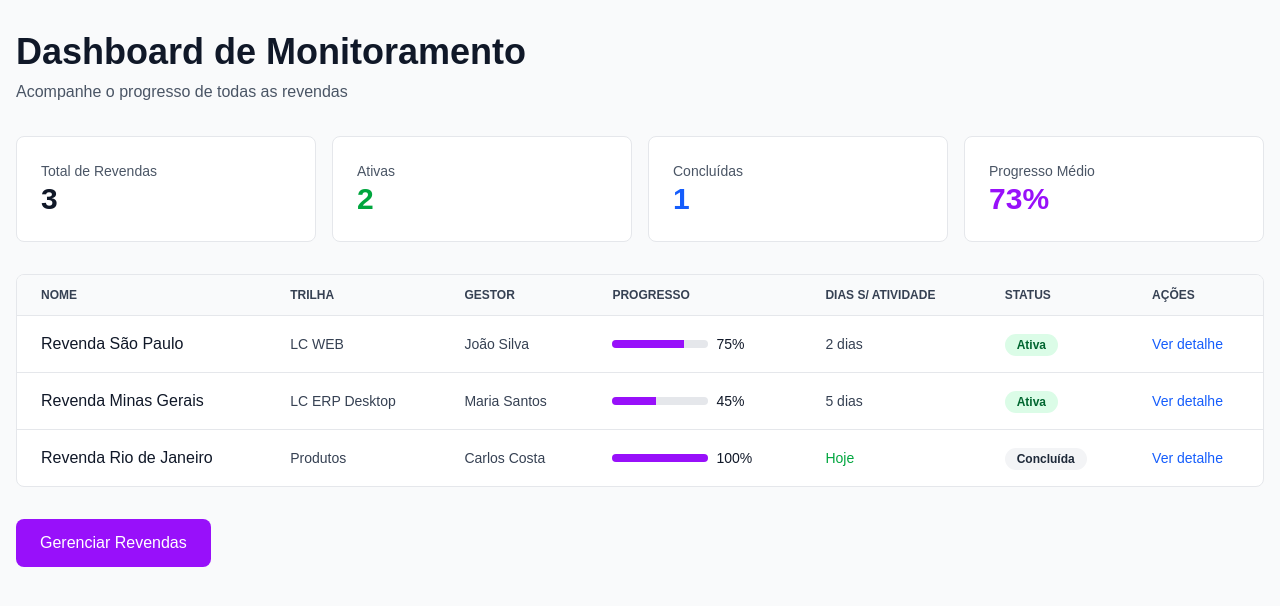
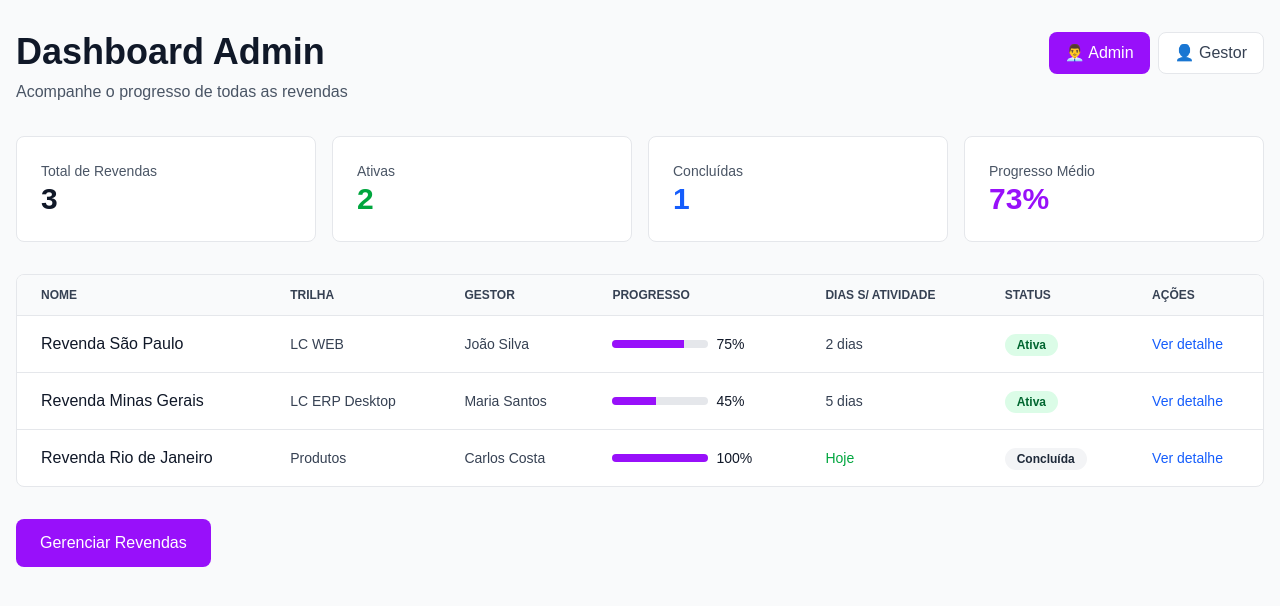
Before and after one commit to gerenciadecontas/decola-revenda, a Next.js app: page /login in a window 1280 px wide. Shown: the top 606 px of the page. Built offline with nearby package versions, Linux system fonts and the light colour scheme.

Commit message:
Add toggle button to switch between Admin and Gestor views

```diff
--- a/app/login/page.tsx
+++ b/app/login/page.tsx
@@ -1,4 +1,7 @@
+'use client';
+
 import Link from 'next/link';
+import { useState } from 'react';
 
 const mockRevendas = [
   {
@@ -30,22 +33,61 @@ const mockRevendas = [
   },
 ];
 
+const mockRevendasGestor = [
+  mockRevendas[0],
+  mockRevendas[1],
+];
+
 export default function LoginPage() {
+  const [view, setView] = useState<'admin' | 'gestor'>('admin');
+
+  const revendas = view === 'admin' ? mockRevendas : mockRevendasGestor;
+
   const stats = {
-    totalRevendas: mockRevendas.length,
-    ativas: mockRevendas.filter((r) => r.status === 'ativa').length,
-    concluidas: mockRevendas.filter((r) => r.status === 'concluida').length,
+    totalRevendas: revendas.length,
+    ativas: revendas.filter((r) => r.status === 'ativa').length,
+    concluidas: revendas.filter((r) => r.status === 'concluida').length,
     mediaProgresso: Math.round(
-      mockRevendas.reduce((sum, r) => sum + r.percentual, 0) / mockRevendas.length
+      revendas.reduce((sum, r) => sum + r.percentual, 0) / revendas.length
     ),
   };
 
   return (
     <div className="min-h-screen bg-gray-50">
       <div className="max-w-7xl mx-auto px-4 py-8">
-        <div className="mb-8">
-          <h1 className="text-4xl font-bold text-gray-900">Dashboard de Monitoramento</h1>
-          <p className="text-gray-600 mt-2">Acompanhe o progresso de todas as revendas</p>
+        <div className="mb-8 flex justify-between items-start">
+          <div>
+            <h1 className="text-4xl font-bold text-gray-900">
+              {view === 'admin' ? 'Dashboard Admin' : 'Minhas Revendas'}
+            </h1>
+            <p className="text-gray-600 mt-2">
+              {view === 'admin'
+                ? 'Acompanhe o progresso de todas as revendas'
+                : 'Revendas atribuídas a você'}
+            </p>
+          </div>
+          <div className="flex gap-2">
+            <button
+              onClick={() => setView('admin')}
+              className={`px-4 py-2 rounded-lg font-medium transition-colors ${
+                view === 'admin'
+                  ? 'bg-purple-600 text-white'
+                  : 'bg-white border border-gray-200 text-gray-700 hover:bg-gray-50'
+              }`}
+            >
+              👨‍💼 Admin
+            </button>
+            <button
+              onClick={() => setView('gestor')}
+              className={`px-4 py-2 rounded-lg font-medium transition-colors ${
+                view === 'gestor'
+                  ? 'bg-purple-600 text-white'
+                  : 'bg-white border border-gray-200 text-gray-700 hover:bg-gray-50'
+              }`}
+            >
+              👤 Gestor
+            </button>
+          </div>
         </div>
 
         {/* Stats Cards */}
@@ -97,7 +139,7 @@ export default function LoginPage() {
               </tr>
             </thead>
             <tbody className="divide-y divide-gray-200">
-              {mockRevendas.map((revenda) => (
+              {revendas.map((revenda) => (
                 <tr key={revenda.id} className="hover:bg-gray-50 transition-colors">
                   <td className="px-6 py-4 font-medium text-gray-900">{revenda.nome}</td>
                   <td className="px-6 py-4 text-sm text-gray-700">{revenda.trilha.nome}</td>
@@ -149,6 +191,7 @@ export default function LoginPage() {
         </div>
 
         {/* Action Buttons */}
+        {view === 'admin' && (
           <div className="mt-8 flex gap-4">
             <Link
               href="/admin/revendas"
@@ -157,6 +200,7 @@ export default function LoginPage() {
               Gerenciar Revendas
             </Link>
           </div>
+        )}
       </div>
     </div>
   );
```
Lines whose indentation alone changed are shown as unchanged.
